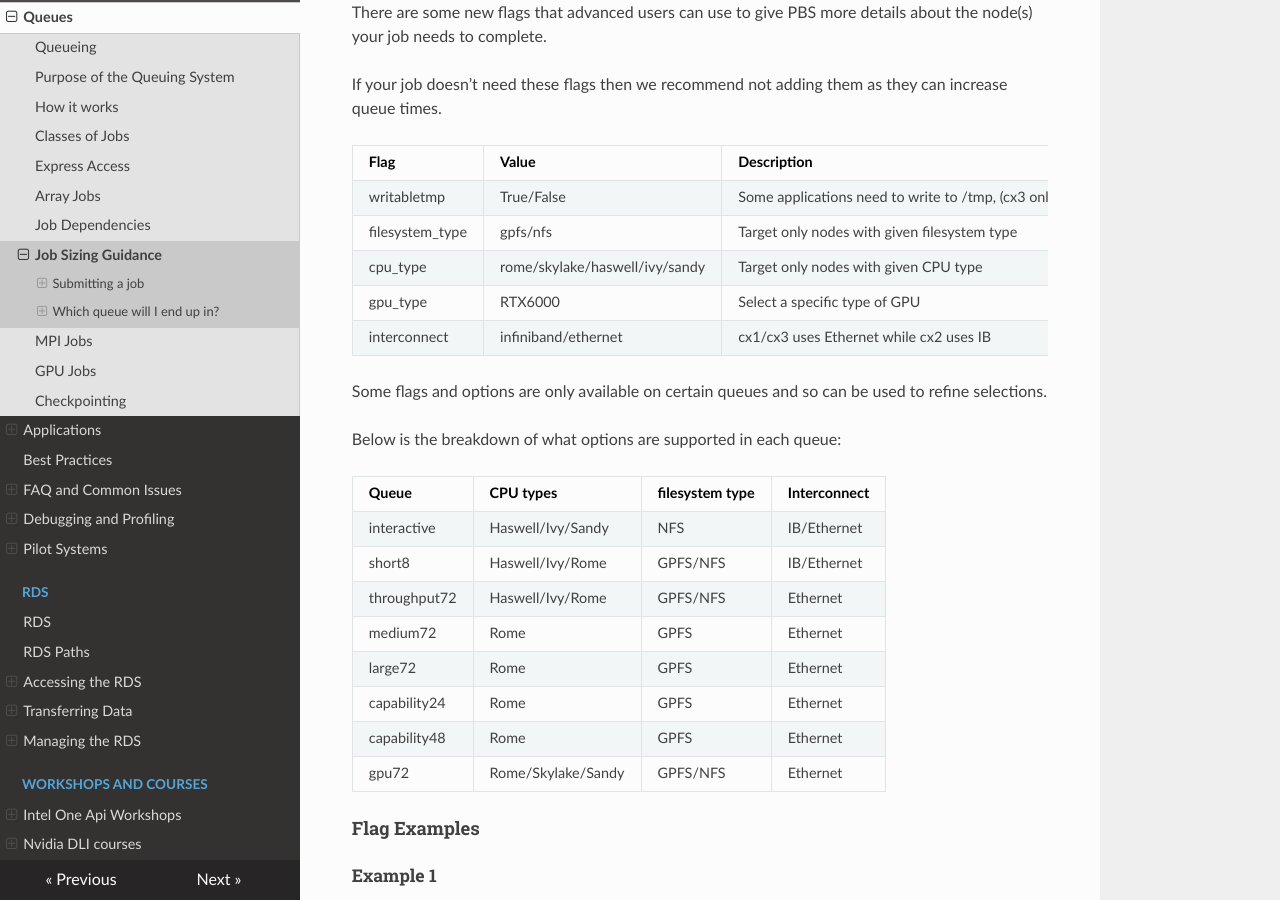
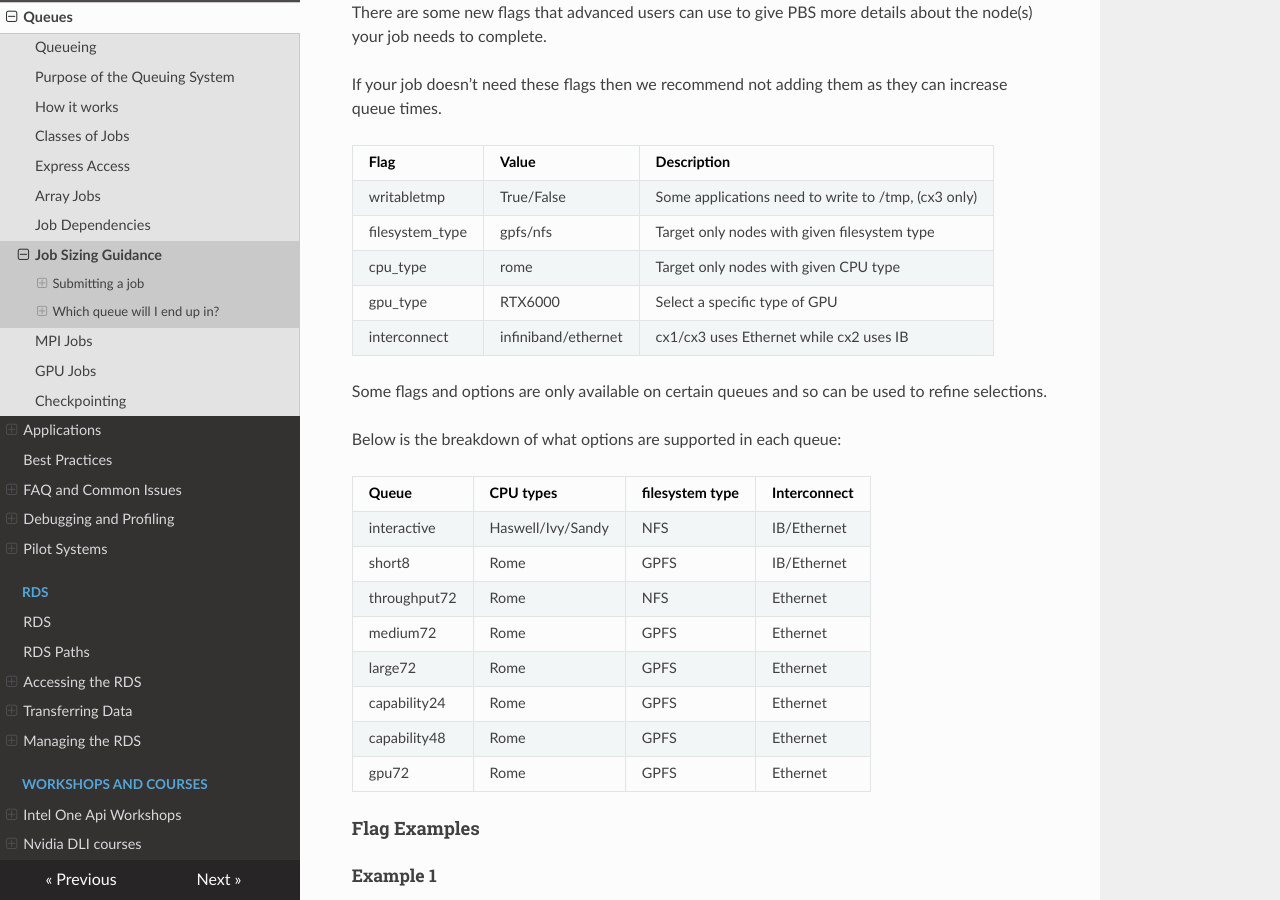
Before and after one commit to ImperialCollegeLondon/icl-rcs-user-guide, an MkDocs documentation site: the page built from docs/hpc/queues/job-sizing-guidance.md, in a window 1280 px wide and 900 px high, scrolled down 2524 px. Built offline with MkDocs 1.6.1, drawn with Linux system fonts in a browser that asks for light colours; nearby versions of some CDN libraries.

Commit message:
Removed cx1 cpu types

```diff
--- a/docs/hpc/queues/job-sizing-guidance.md
+++ b/docs/hpc/queues/job-sizing-guidance.md
@@ -83,7 +83,7 @@ If your job doesn’t need these flags then we recommend not adding them as they
 | ---- | ----- | ----------- |
 | writabletmp | True/False | Some applications need to write to /tmp, (cx3 only) |
 | filesystem_type | gpfs/nfs | Target only nodes with given filesystem type |
-| cpu_type | rome/skylake/haswell/ivy/sandy | Target only nodes with given CPU type |
+| cpu_type | rome | Target only nodes with given CPU type |
 | gpu_type | RTX6000 | Select a specific type of GPU |
 | interconnect | infiniband/ethernet | cx1/cx3 uses Ethernet while cx2 uses IB |
 
@@ -94,13 +94,13 @@ Below is the breakdown of what options are supported in each queue:
 | Queue | CPU types | filesystem type | Interconnect |
 | ----- | --------- | --------------- | ------------ |
 | interactive | Haswell/Ivy/Sandy | NFS | IB/Ethernet |
-| short8 | Haswell/Ivy/Rome | GPFS/NFS | IB/Ethernet |
-| throughput72 | Haswell/Ivy/Rome | GPFS/NFS | Ethernet |
+| short8 | Rome | GPFS | IB/Ethernet |
+| throughput72 | Rome | NFS | Ethernet |
 | medium72 | Rome | GPFS | Ethernet |
 | large72 |Rome | GPFS | Ethernet |
 | capability24 | Rome | GPFS | Ethernet |
 | capability48 | Rome | GPFS | Ethernet |
-| gpu72 | Rome/Skylake/Sandy | GPFS/NFS |Ethernet |
+| gpu72 | Rome | GPFS |Ethernet |
 
 #### Flag Examples
 
```
